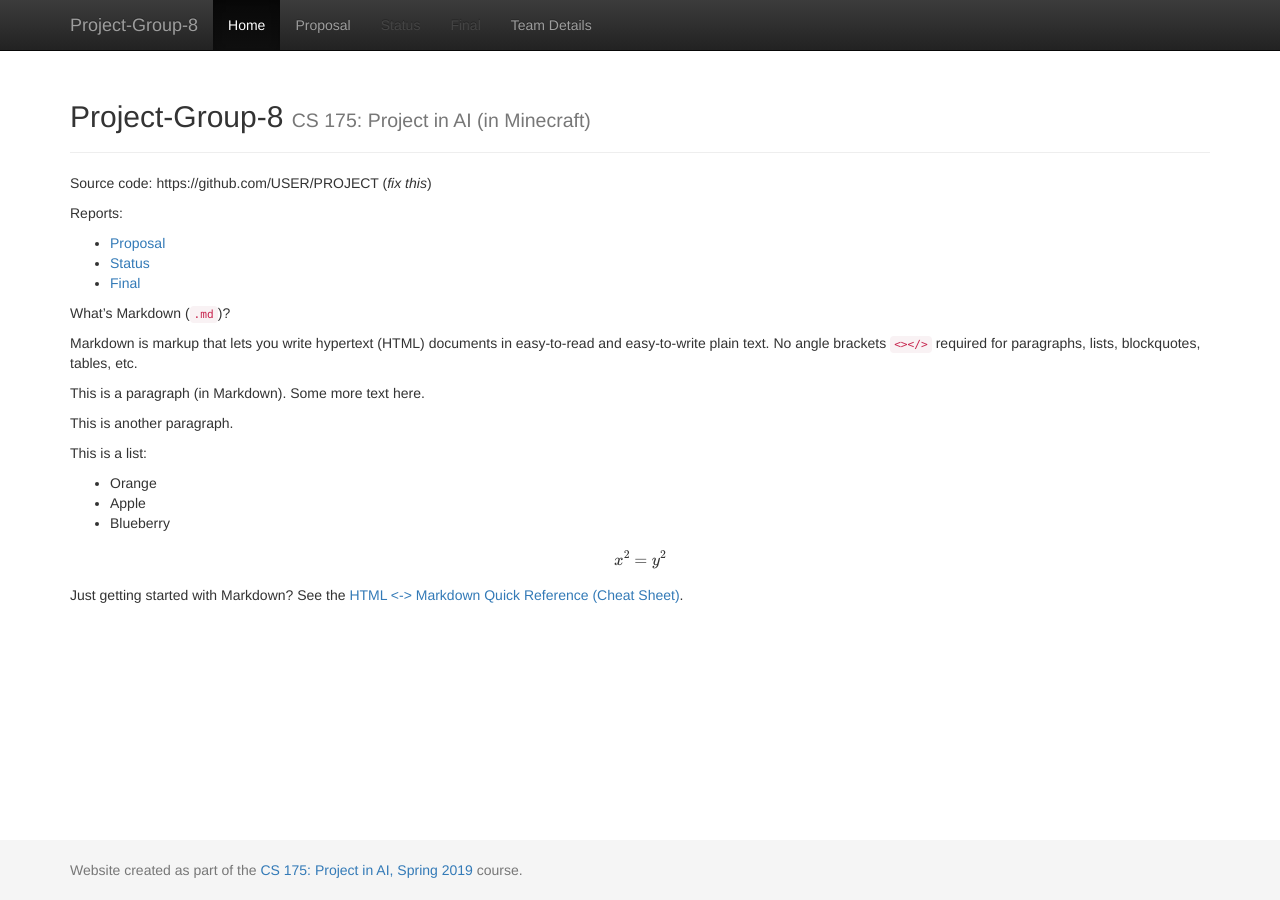
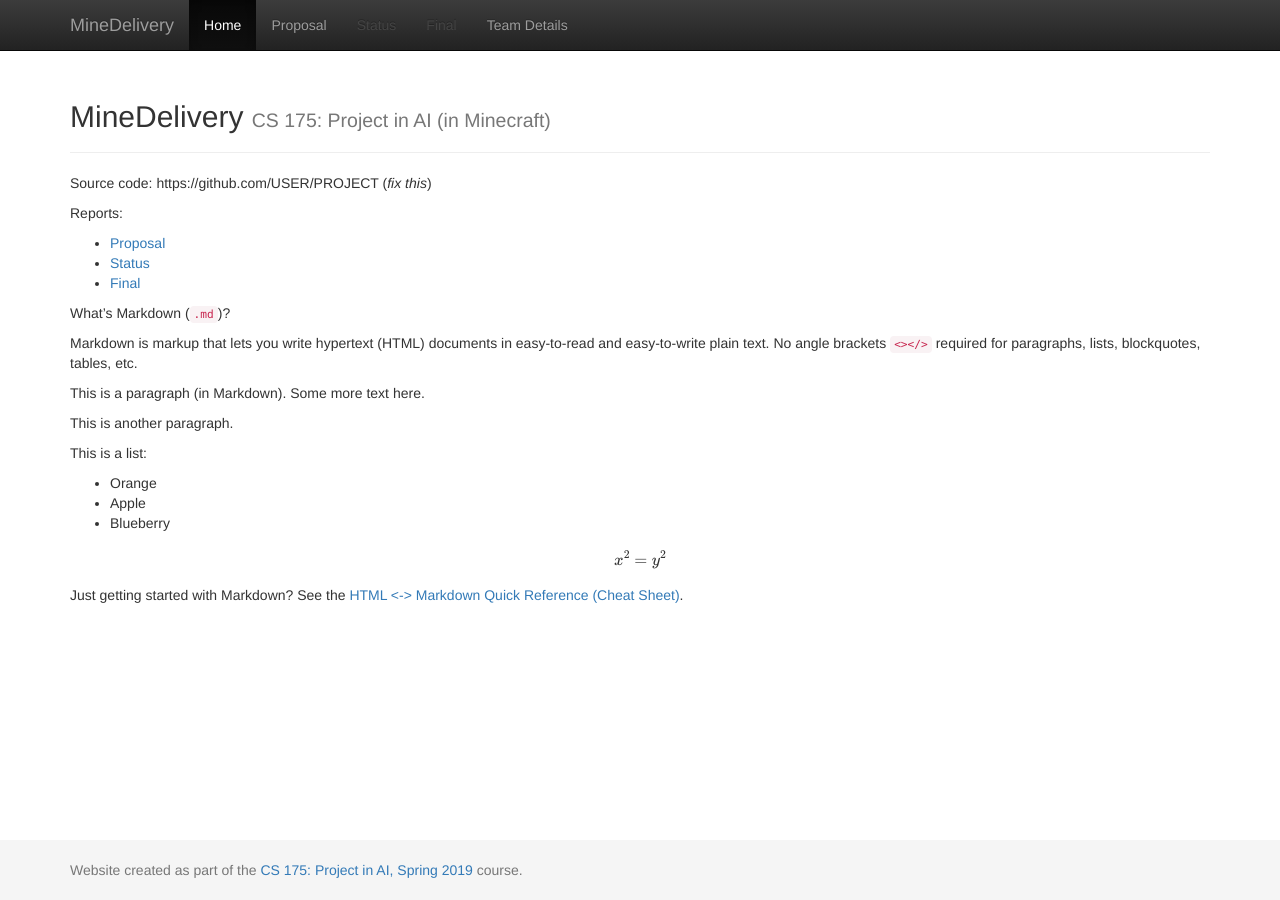
Before and after one commit to Ting0718/MineDelivery, a Jekyll site: the page built from docs/index.md, in a window 1280 px wide. Built offline with Jekyll 4.4.1, drawn with Linux system fonts in a browser that asks for light colours; formulas are drawn with MathJax 3.

Commit message:
update config

```diff
--- a/docs/_config.yml
+++ b/docs/_config.yml
@@ -1,7 +1,7 @@
 ###########
 # site.title
 
-title:    'Project-Group-8'
+title:    'MineDelivery'
 subtitle: 'CS 175: Project in AI (in Minecraft)'
 
 
```
